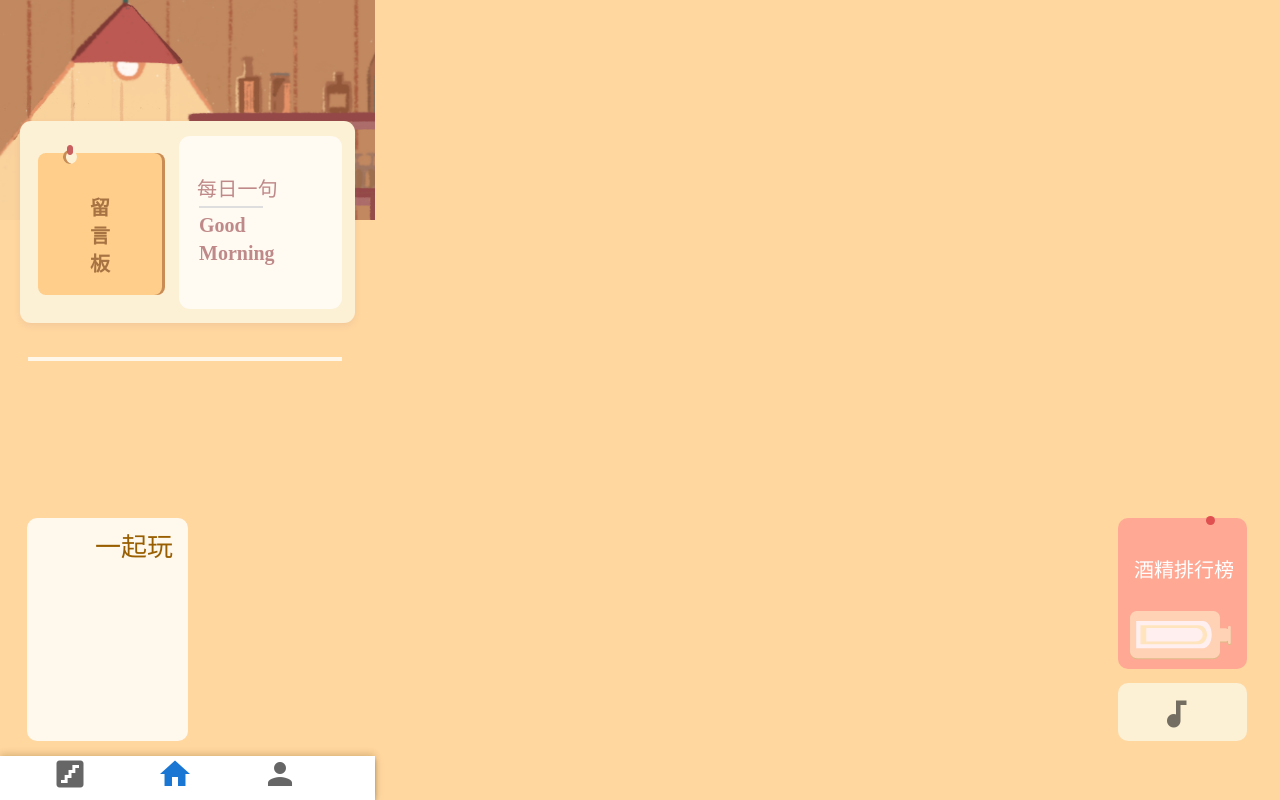
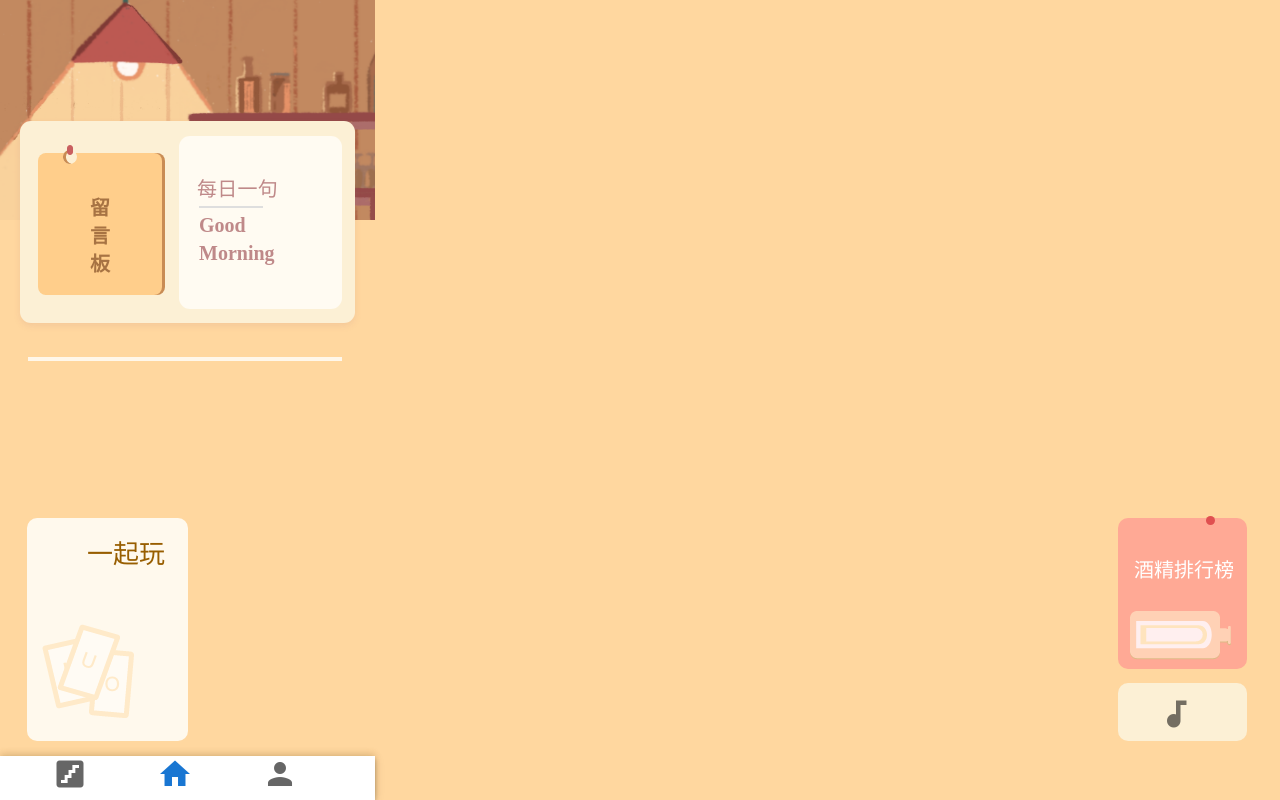
Before and after one commit to Quophic/JiuGuan, a Vue app in the folder jiuguan/: page /home in a window 1280 px wide. Built offline with nearby package versions, Linux system fonts and the light colour scheme.

Commit message:
:sparkles: 完善了主页的样式

```diff
--- a/jiuguan/src/views/Home.vue
+++ b/jiuguan/src/views/Home.vue
@@ -24,6 +24,9 @@
     </div>
     <div class="together">
       <p class="togetherTitle">一起玩</p>
+      <div class="gameTo">
+        <img :src="gameTo">
+      </div>
     </div>
     <div class="carveLine"></div>
     <div class="chart">
@@ -37,15 +40,13 @@
       <div class="point"></div>
     </div>
     <div class="music">
-      <a href="/music">
-        <v-btn height="58px" width="128px" class="toMusic"> </v-btn>
+        <v-btn height="58px" width="128px" class="toMusic"></v-btn>
         <v-icon large class="musicIcon">audiotrack</v-icon>
-      </a>
     </div>
 
     <!-- 底端导航栏 -->
     <div class="bottomNav">
-      <v-bottom-navigation height="44px" v-model="value" class="nav">
+      <v-bottom-navigation color="teal" height="44px" v-model="value" class="nav">
         <a href="/second">
           <v-btn value="second" class="navBtn">
             <v-icon large>stairs</v-icon>
@@ -73,7 +74,8 @@ export default {
       value: "home",
       hole: require("../images/hole.png"),
       homeTop: require("../images/homeTop.png"),
-      battery: require("../images/battery.png")
+      battery: require("../images/battery.png"),
+      gameTo: require("../images/gameTo.png")
     };
   }
 };
@@ -213,6 +215,12 @@ export default {
   opacity: 1;
 }
 
+.gameTo {
+  position: absolute;
+  left: 15px;
+  bottom: 15px;
+}
+
 .carveLine {
   position: absolute;
   top: 357px;
@@ -256,8 +264,8 @@ export default {
 
 .togetherTitle {
   position: absolute;
-  left: 68px;
-  top: 11px;
+  left: 60px;
+  top: 18px;
   width: 78px;
   height: 37px;
   font-size: 26px;
```
Also changed, not shown: jiuguan/src/images/gameTo.png (added).
